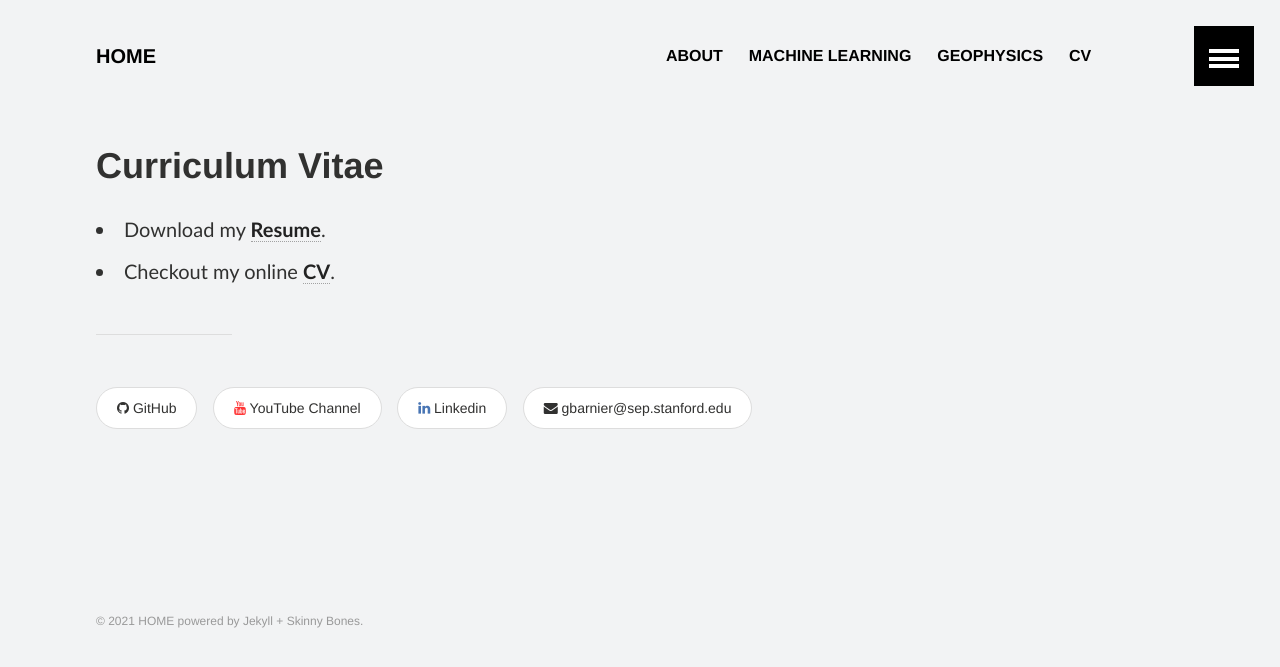
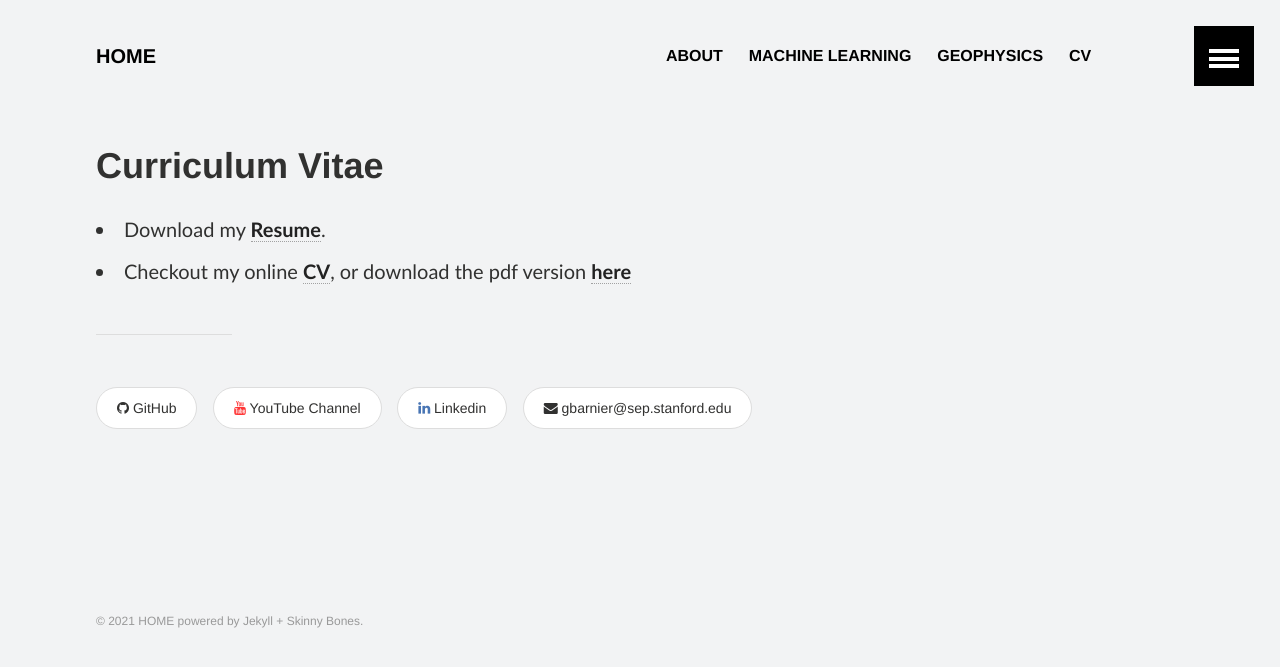
Before and after one commit to gbarnier/gbarnier.github.io, a Jekyll site: the page built from _pages/cv.md, in a window 1280 px wide. Shown: the top 667 px of the page. Built offline with Jekyll 4.4.1, drawn with Linux system fonts in a browser that asks for light colours.

Commit message:
Update cv.md

```diff
--- a/_pages/cv.md
+++ b/_pages/cv.md
@@ -9,6 +8,6 @@ permalink: /cv/
 <lu>
     <!-- <li style="font-size: 20px; font-family: Calibri;">Downlaod my resume <a href="/papers/cv.pdf" style="font-weight: bold">here</a>.</li> -->
     <li style="font-size: 20px; font-family: Calibri;">Download my <a href="/papers/resume_website.pdf" style="font-weight: bold">Resume</a>.</li>
-    <li style="font-size: 20px; font-family: Calibri;">Checkout my online <a href="/cv-long" style="font-weight: bold">CV</a>.</li>
+    <li style="font-size: 20px; font-family: Calibri;">Checkout my online <a href="/cv-long" style="font-weight: bold">CV</a>, or download the pdf version <a href="/papers/cv_website.pdf" style="font-weight: bold">here</a></li>
 </lu>
 </body>
```
Also changed, not shown: other parts of _pages/cv.md (+0 -1 lines).
